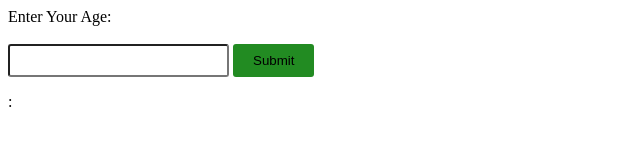
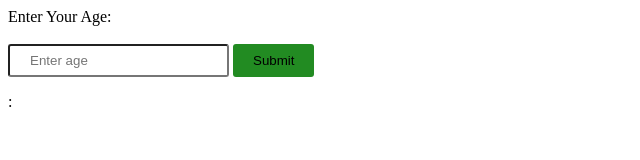
Before and after one commit to rxmha125/N-A, a plain HTML site: page index.html in a window 1280 px wide. Shown: the full height of the page, 0-640 px from the left. Drawn offline with Linux system fonts and the light colour scheme.

Commit message:
Update index.html

```diff
--- a/index.html
+++ b/index.html
@@ -31,7 +31,7 @@
 
 <body>
   <label>Enter Your Age:</label><br><br>
-  <input type="number" id="Mytext">
+  <input type="number" id="Mytext" placeholder="Enter age">
   <button type="submit" id="Mysubmit">Submit</button>
   <p id="result">:</p>
 
```
